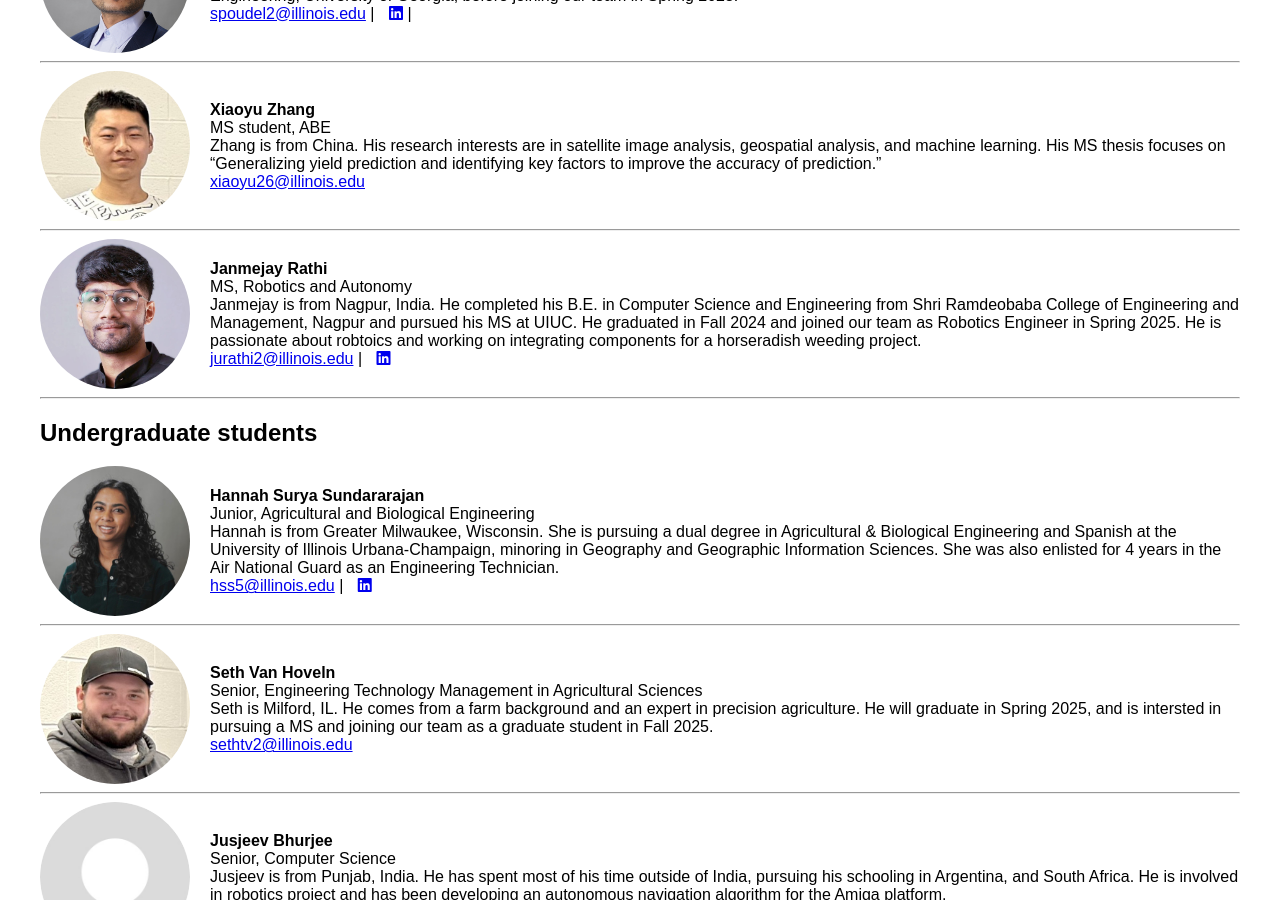
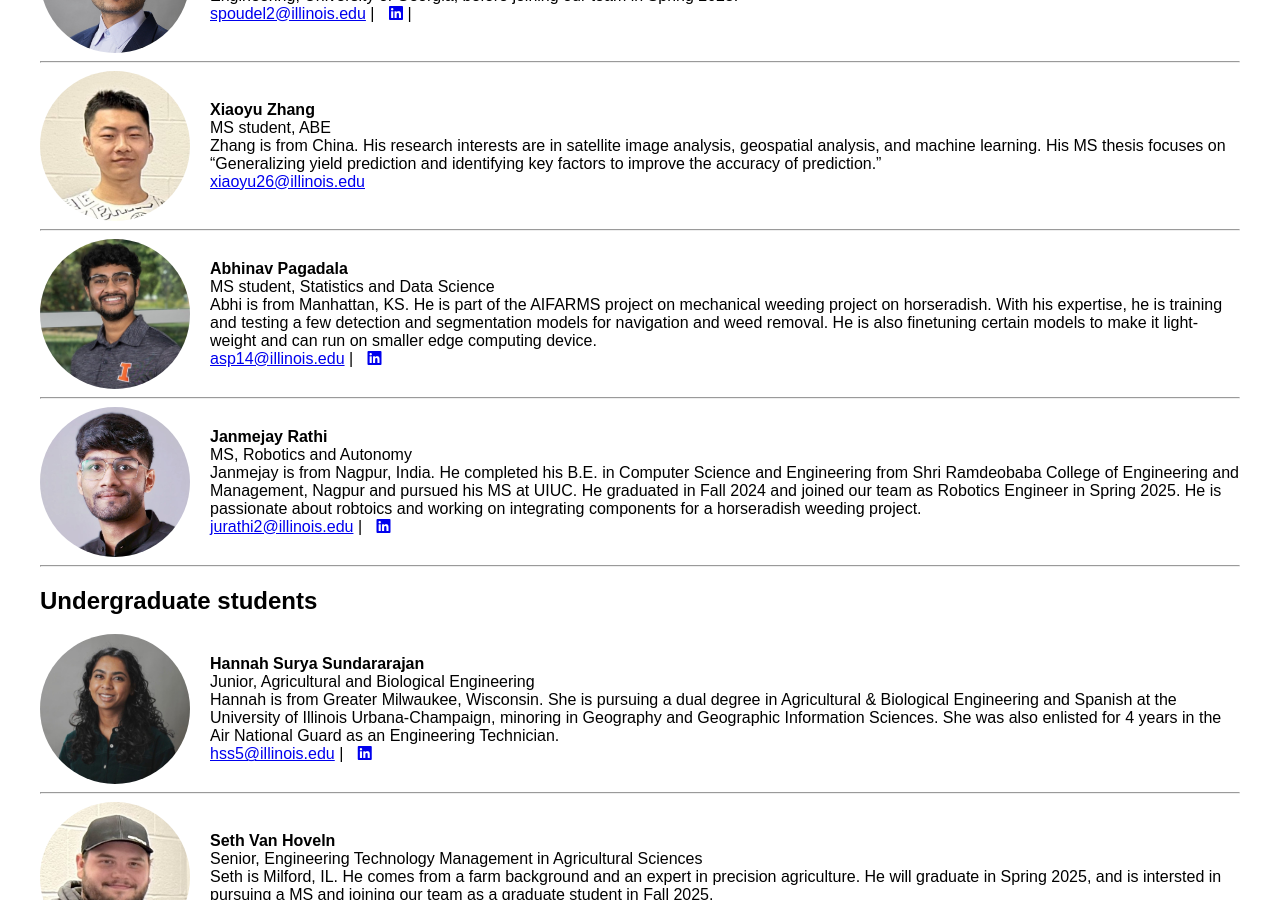
Before and after one commit to sunojshajahan/sunojshajahan.github.io, a Jekyll site: the page built from people.md, in a window 1280 px wide and 900 px high, scrolled down 629 px. Built offline with Jekyll 4.4.1, drawn with Linux system fonts in a browser that asks for light colours; our own code applies the rules of GitHub Pages for plain Markdown files.

Commit message:
added Abhi

```diff
--- a/people.md
+++ b/people.md
@@ -62,6 +62,22 @@ title: People
 </div>
 
 ---
+
+
+<!-- Abhi -->
+
+<div style="display: flex; align-items: center;">
+    <img src="images/Abhi_headshot.jpg" alt="Xiaoyu Zhang" style="width: 150px; height: 150px; border-radius: 50%; margin-right: 20px;">
+    <div>
+        <strong>Abhinav Pagadala </strong><br>
+        MS student, Statistics and Data Science  <br>
+        Abhi is from Manhattan, KS. He is part of the AIFARMS project on mechanical weeding project on horseradish. With his expertise, he is training and testing a few detection and segmentation models for navigation and weed removal. He is also finetuning certain models to make it light-weight and can run on smaller edge computing device. <br>
+        <a href="mailto:asp14@illinois.edu">asp14@illinois.edu</a> | <a href="https://www.linkedin.com/in/abhinav-pagadala-5201bb231/" style="margin-left: 10px;"><i class="fab fa-linkedin"></i></a>
+    </div>
+</div>
+
+---
+
 
 <!-- Janmejay -->
 
```
Also changed, not shown: images/Abhi_headshot.jpg (added), 1 other file.
